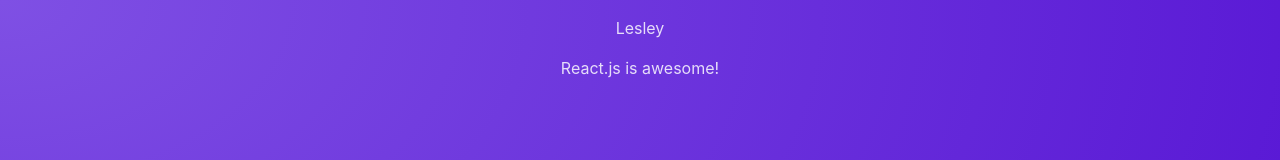
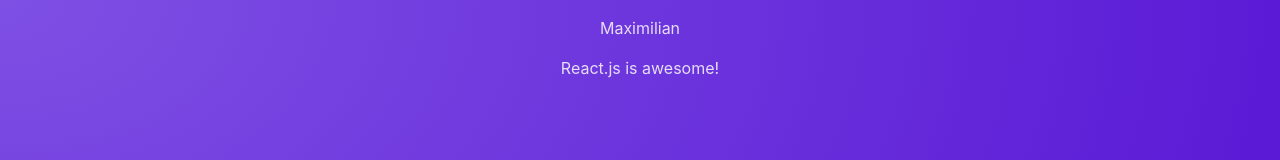
Before and after one commit to Gr1mm4g3/nextjs15, a React (Vite) app in the folder starting-project/: page / in a window 1280 px wide. Shown: the top 160 px of the page. Built offline with nearby package versions, Linux system fonts and the light colour scheme.

Commit message:
Outputting dynamic values

```diff
--- a/starting-project/src/components/Post.jsx
+++ b/starting-project/src/components/Post.jsx
@@ -1,7 +1,15 @@
+const names = ['Maximilian', 'Manuel'];
+
 function Post(){
+
+    // Component logic
+    const chosenName = Math.random() > 0.5 ? names[0] : names[1];
+
+
     return (
         <div>
-            <p>Lesley</p>
+            {/*<p>{2+2}</p>*/}
+            <p>{chosenName}</p>
             <p>React.js is awesome!</p>
         </div>
     );
```
